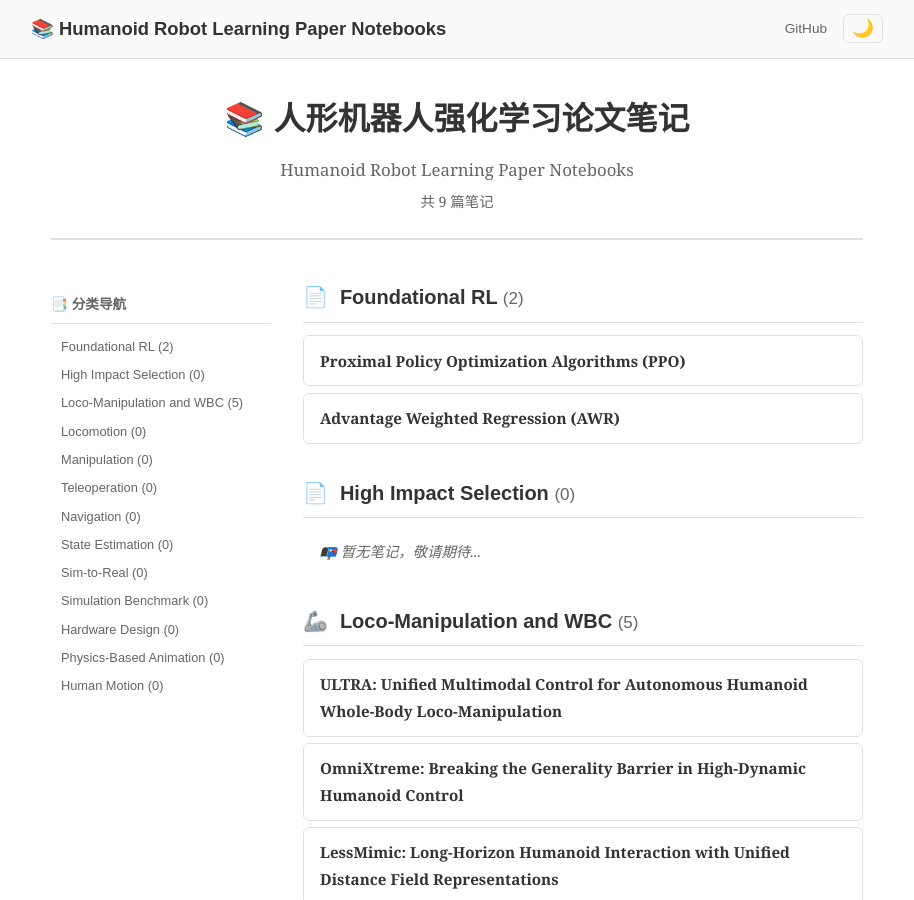
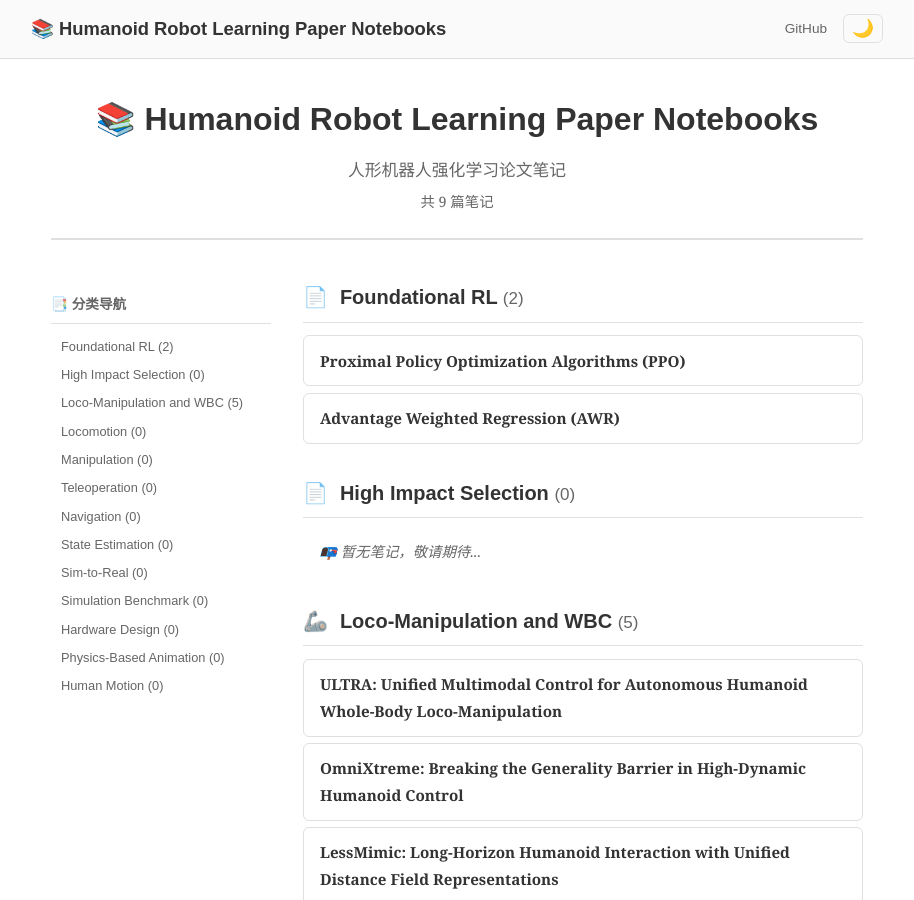
Before and after one commit to ImChong/Humanoid_Robot_Learning_Paper_Notebooks, a Jekyll site: the page built from index.html, in a window 1280 px wide and 900 px high. Shown: the whole window, without its empty margins (183-1097 px from the left). Built offline with Jekyll 4.4.1, drawn with Linux system fonts in a browser that asks for light colours.

Commit message:
style: 首页大标题改为英文，副标题改为中文

```diff
--- a/index.html
+++ b/index.html
@@ -3,8 +3,8 @@ layout: default
 title: "Home"
 ---
 <div class="index-header">
-  <h1>📚 人形机器人强化学习论文笔记</h1>
-  <p>Humanoid Robot Learning Paper Notebooks</p>
+  <h1>📚 Humanoid Robot Learning Paper Notebooks</h1>
+  <p>人形机器人强化学习论文笔记</p>
   <p class="subtitle">共 {{ site.pages | where_exp: "p", "p.url contains '/papers/'" | size }} 篇笔记</p>
 </div>
 
```
